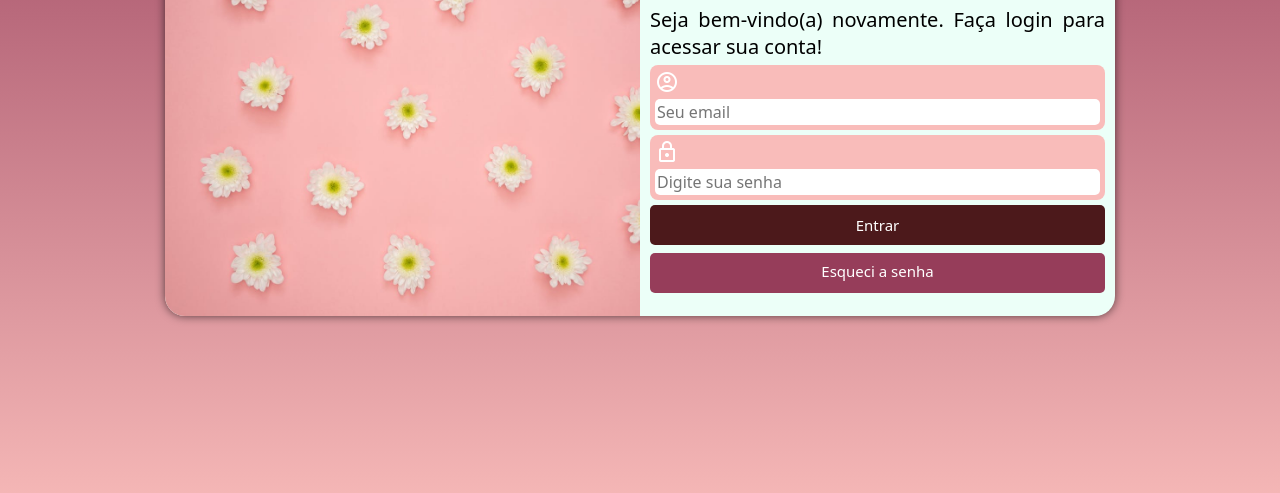
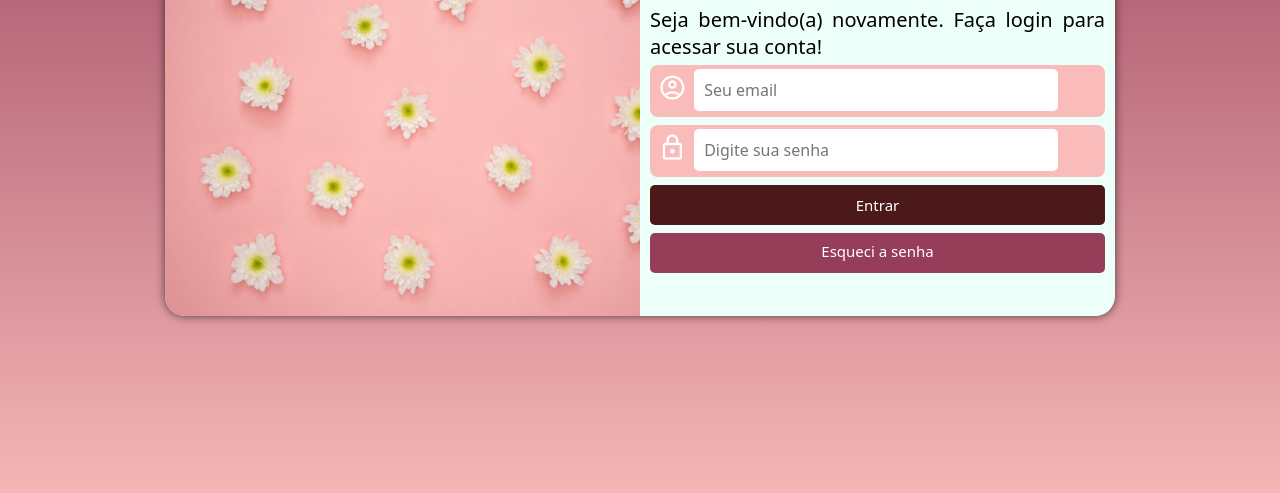
Before and after one commit to IsabellyL-dev/projeto-login, a plain HTML site: page index.html in a window 1280 px wide. Shown: the part 269-762 px from the top of the page. Drawn offline with nearby package versions, Linux system fonts and the light colour scheme.

Commit message:
modifiquei o projeto

```diff
--- a/estilos/style.css
+++ b/estilos/style.css
@@ -69,26 +69,32 @@ div.campo{
     width: 100%;
     height: 40%;
     margin-top: 5px;
-    margin-bottom: 5px;
-    padding: 5px;
+    margin-bottom: 8px;
+
     border-radius: 8px;
 }
 
 div.campo > input{
     height: 100%;
-    width: 100%;
-    padding: 2px;
+
+    font-size: 2em;
+    width:80%;
+    padding: 10px;
     border-radius: 5px;
     border: none;
     font-size: 1em;
+    transform: translateY(-6px);
 
 }
 
 
 span#icon{
     color: white;
-    font-size: 1.5em;
-    width: 30px;
+    font-size: 1.8em;
+    width: 40px;
+    padding-top: 9px;
+    padding-left: 8px;
+
 
 
 }
@@ -111,7 +117,7 @@ form > input[type=submit]:hover{
     color: black;
 }
 
-a{
+div > a{
     display: block;
     font-size: 15px;
     width: 100%;
@@ -119,6 +125,7 @@ a{
     background-color: var(--cor03);
     color: white;
     border: none;
+    text-align: center;
     margin-top: 8px;
     padding-top: 8px;
     border-radius: 5px;
--- a/index.html
+++ b/index.html
@@ -36,12 +36,14 @@
                         <label for="isenha"></label>
                     </div>
                     <input type="submit" value="Entrar">
+                   <div>
                     <a href="esqueci.html">
                         Esqueci a senha </a>
+                   </div>
                 </form>
 
 
-            </div>
+
         </section>
     </main>
 </body>
```
